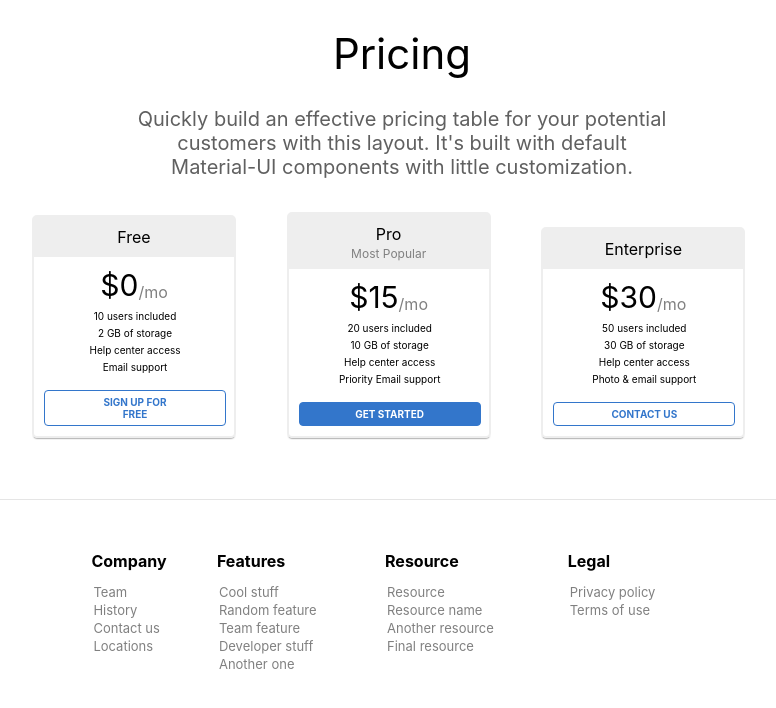
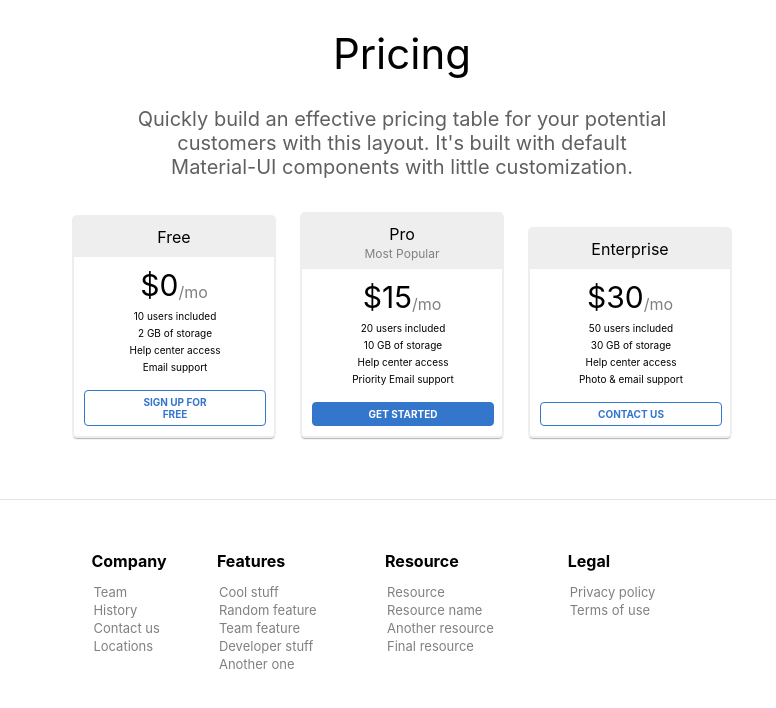
Before and after one commit to aswinmurali-io/appointy-react-task, a React (Create React App) app: page / in a window 1280 px wide. Shown: the top 708 px of the page, without its empty margins (238-1014 px from the left). Built offline with nearby package versions, Linux system fonts and the light colour scheme.

Commit message:
fix table not centering

```diff
--- a/src/App.tsx
+++ b/src/App.tsx
@@ -8,9 +8,8 @@ const App = () => (
     <header>
       <Header />
       <table className='cardsview' style={{
-        width: '100%',
-        padding: '0px 65px',
-        verticalAlign: 'bottom'
+        verticalAlign: 'bottom',
+        margin: '0 auto',
       }}>
           <th>
             <Card
```
